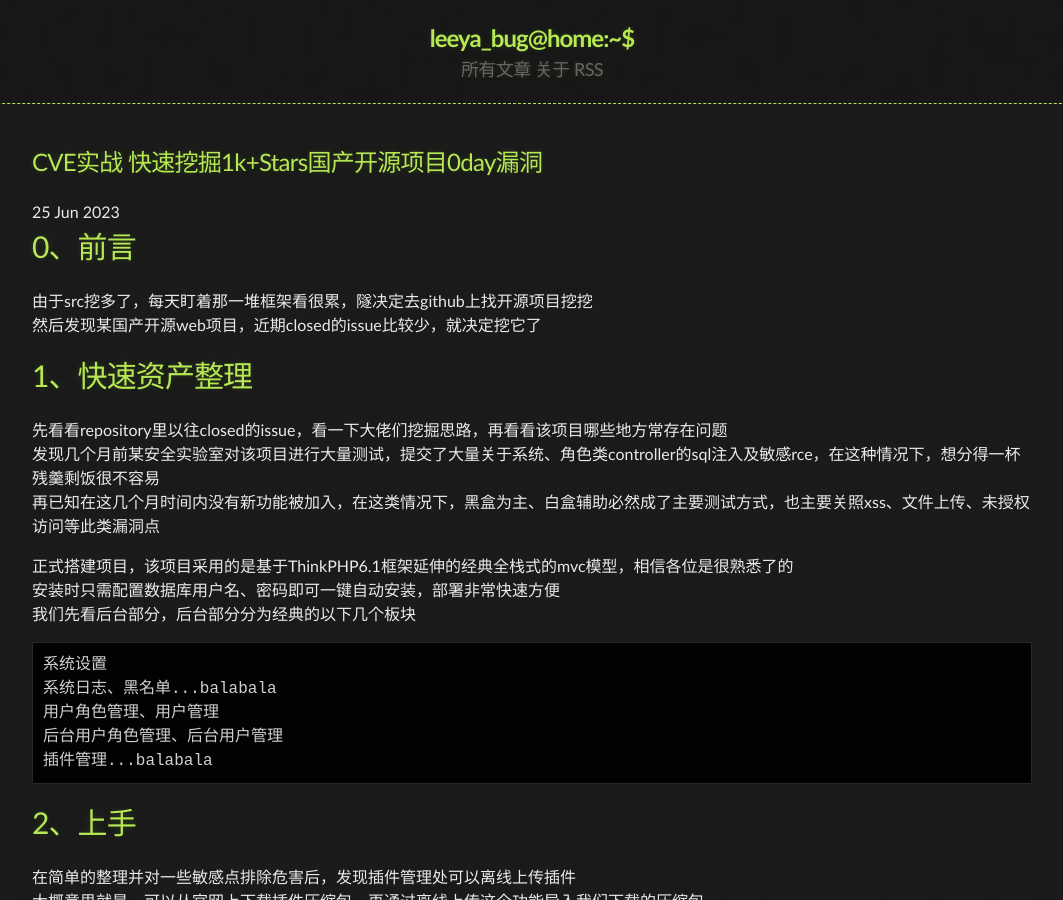
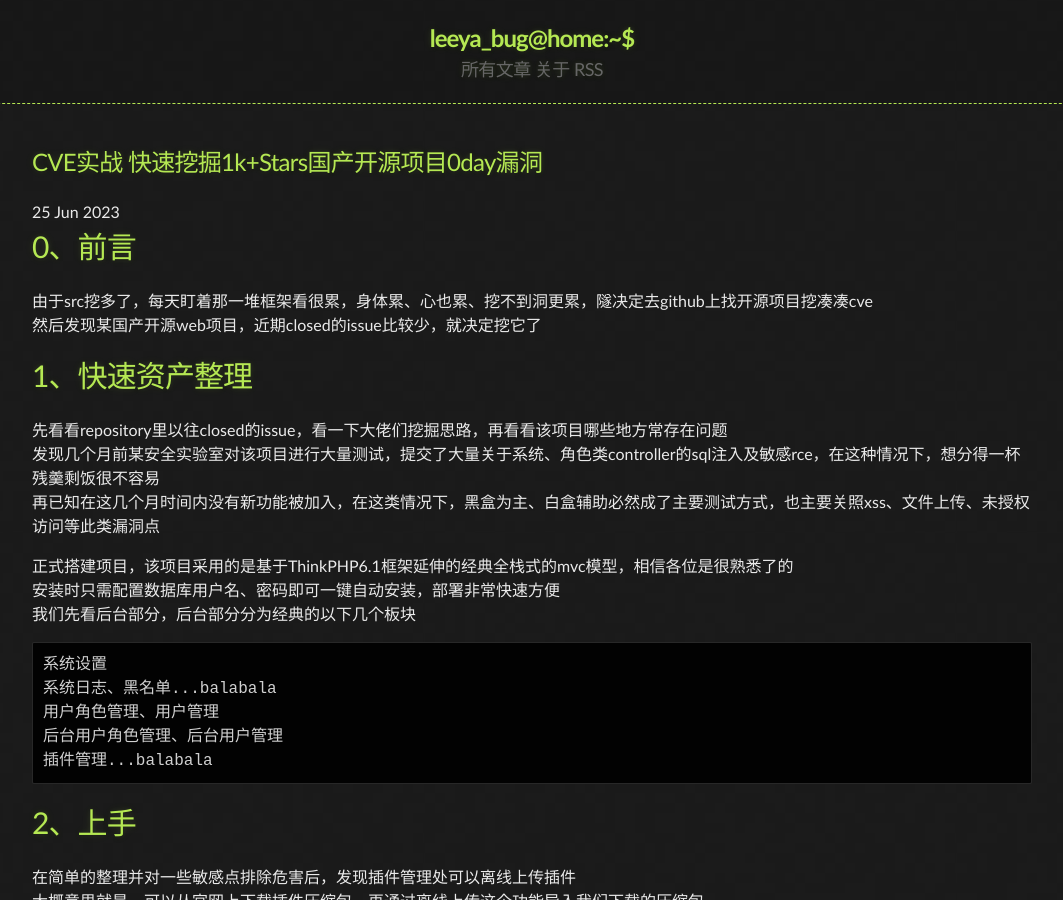
Before and after one commit to Leeyangee/leeyangee.github.io, a Jekyll site: the page built from _posts/2023-06-25-CVE实战 经典快速挖掘1k+Stars国产开源项目0day漏洞.md, in a window 1280 px wide and 900 px high. Shown: the whole window, without its empty margins (108-1171 px from the left). Built offline with Jekyll 4.4.1, drawn with Linux system fonts in a browser that asks for light colours.

Commit message:
Update 2023-06-25-CVE实战 经典快速挖掘1k+Stars国产开源项目0day漏洞.md

```diff
--- a/_posts/2023-06-25-CVE实战 经典快速挖掘1k+Stars国产开源项目0day漏洞.md
+++ b/_posts/2023-06-25-CVE实战 经典快速挖掘1k+Stars国产开源项目0day漏洞.md
@@ -3,7 +3,7 @@ title: CVE实战 快速挖掘1k+Stars国产开源项目0day漏洞
 published: true
 ---
 # [](#header-1)0、前言
-由于src挖多了，每天盯着那一堆框架看很累，隧决定去github上找开源项目挖挖
+由于src挖多了，每天盯着那一堆框架看很累，身体累、心也累、挖不到洞更累，隧决定去github上找开源项目挖凑凑cve
 然后发现某国产开源web项目，近期closed的issue比较少，就决定挖它了
 
 # [](#header-1)1、快速资产整理
```
